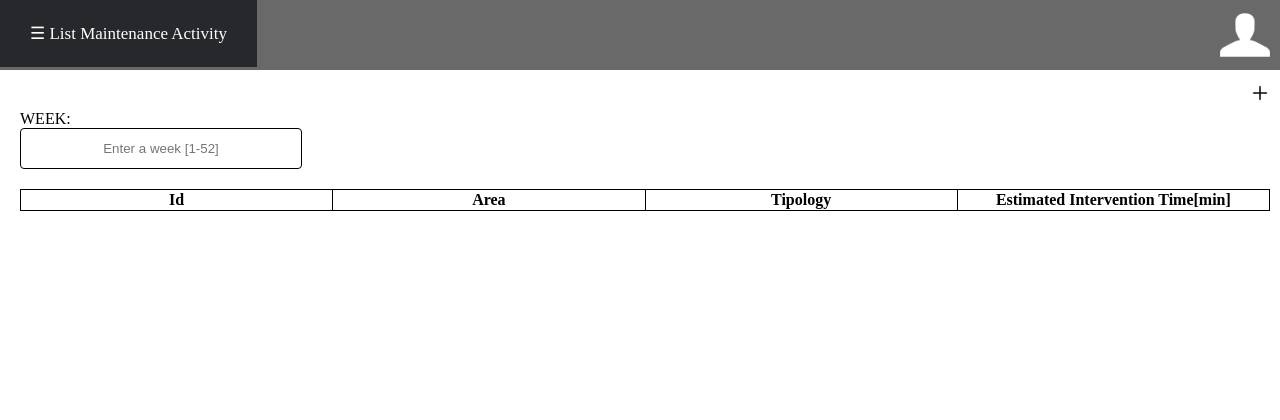
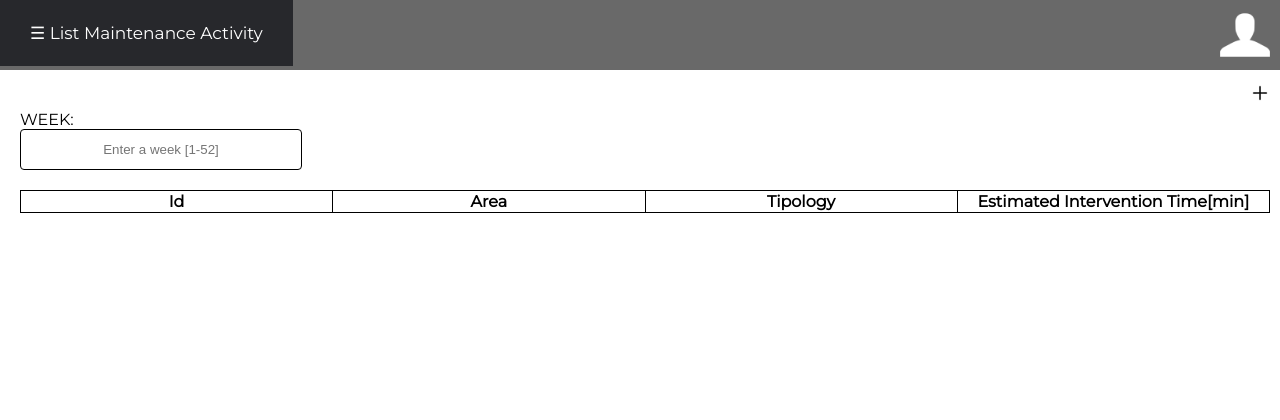
Before and after one commit to Alessia0498/SE_Gruppo10_Planner, a PHP site: page /screens/list-maintenance-activity.screen.php in a window 1280 px wide. Shown: the top 420 px of the page. Run offline with PHP 8.4, Linux system fonts and the light colour scheme; data that the repository does not hold is empty.

Commit message:
change font for maintenance activity files

```diff
--- a/index.css
+++ b/index.css
@@ -1,6 +1,9 @@
+@import url("https://fonts.googleapis.com/css2?family=Montserrat&display=swap");
+
 body {
   margin: 0;
   padding: 0;
+  font-family: "Montserrat", sans-serif;
 }
 
 .sidenav1 {
```
